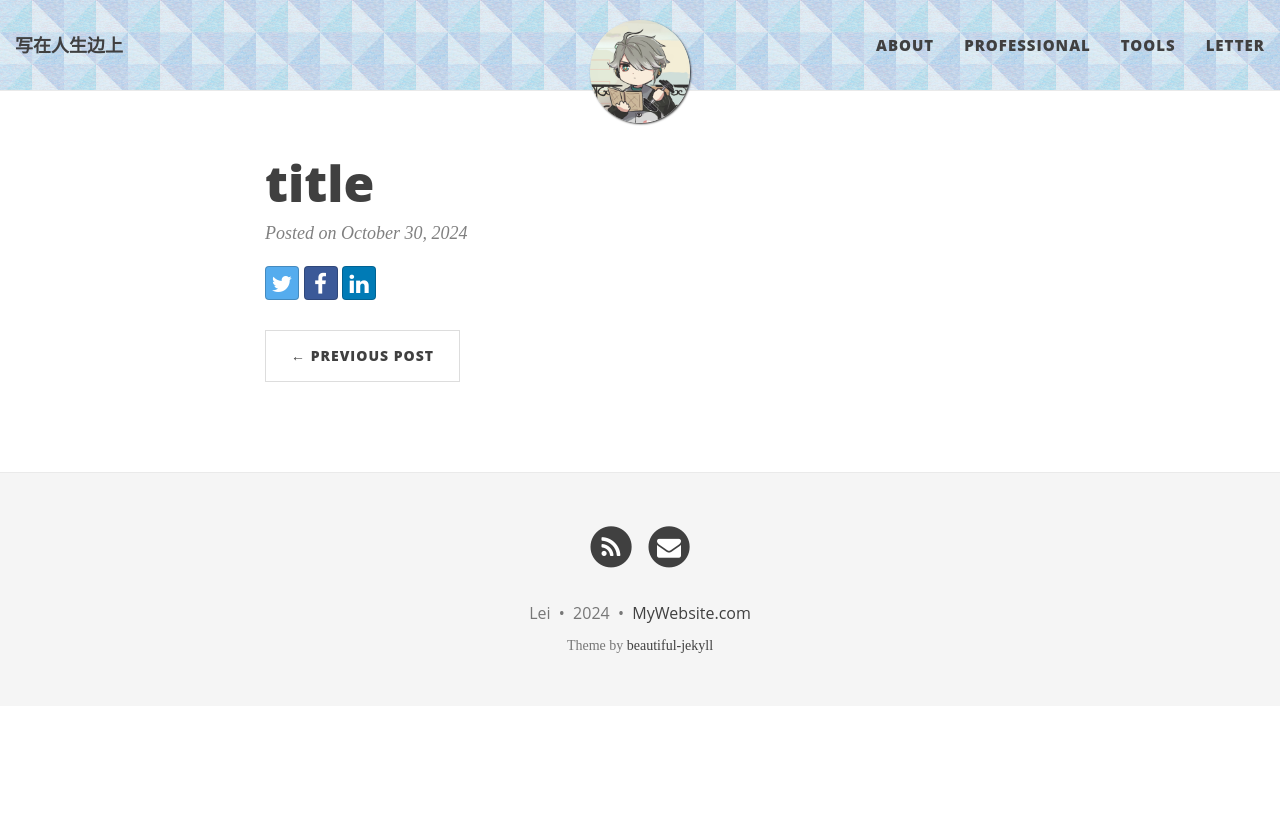
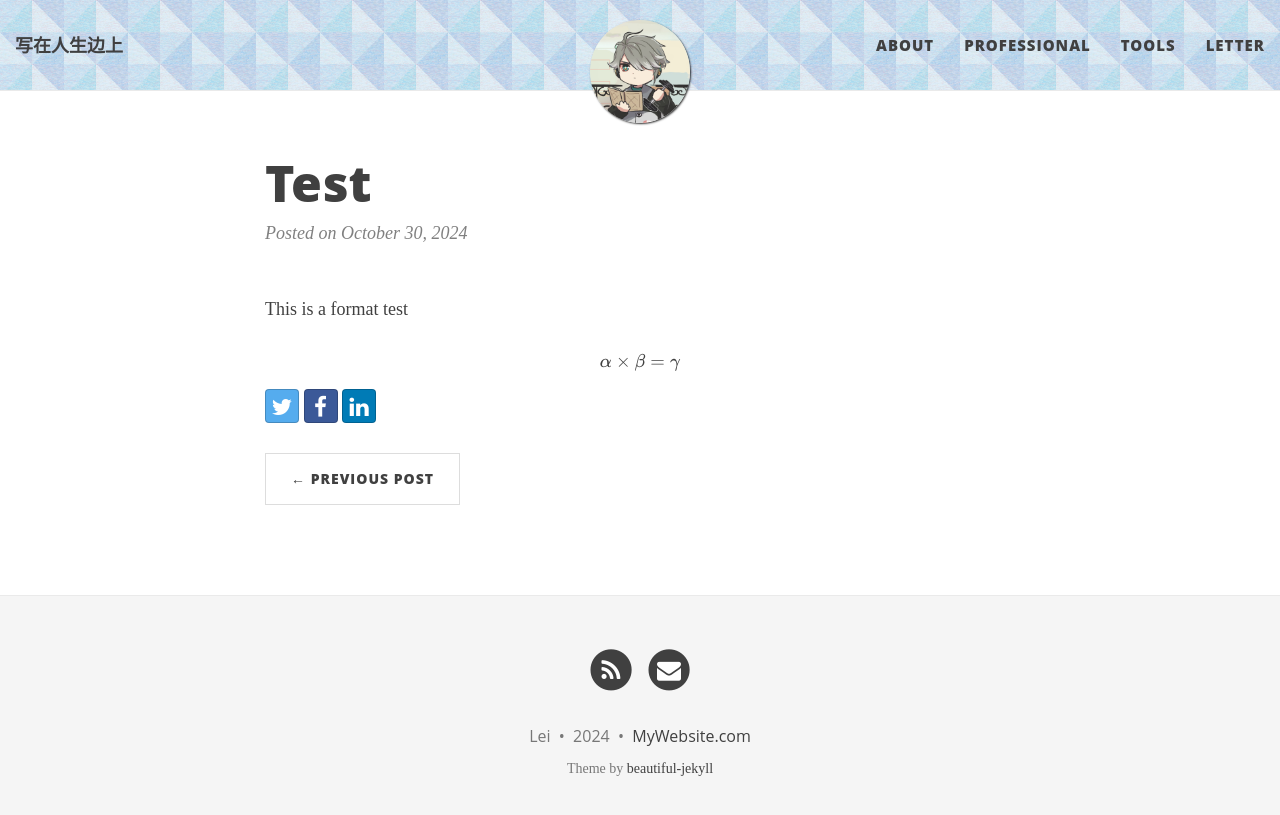
Before and after one commit to PlanetPolly/PlanetPolly.github.io, a Jekyll site: the page built from _posts/2024-10-30-test.md, in a window 1280 px wide. Shown: the top 815 px of the page. Built offline with Jekyll 4.4.1, drawn with Linux system fonts in a browser that asks for light colours; nearby versions of some CDN libraries; formulas are drawn with MathJax 3.

Commit message:
Update 2024-10-30-test.md

```diff
--- a/_posts/2024-10-30-test.md
+++ b/_posts/2024-10-30-test.md
@@ -1,4 +1,9 @@
 ---
 layout: post
-title: title
+title: Test
+mathjax: true
 ---
+
+This is a format test
+
+$$\alpha \times \beta = \gamma $$
```
